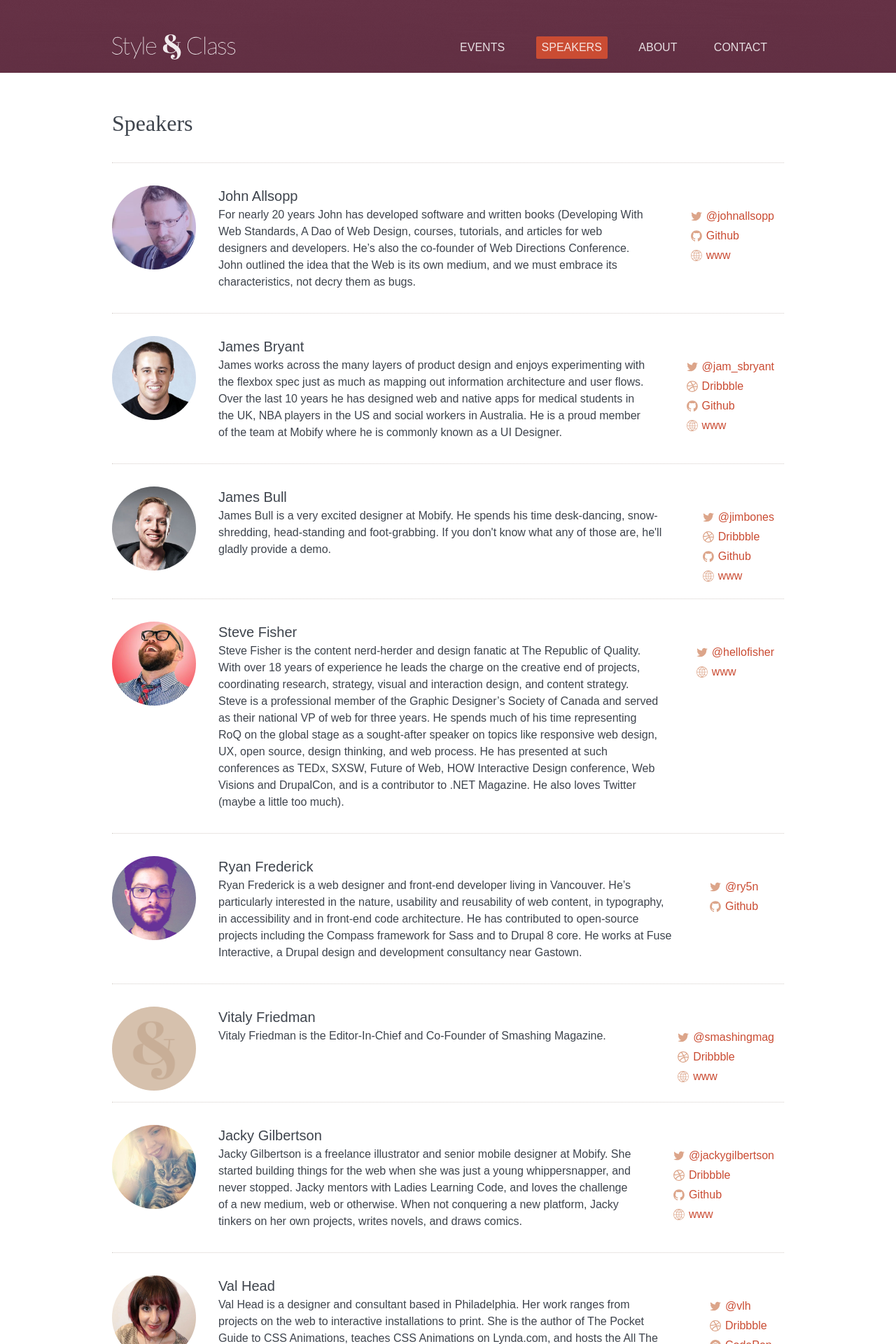
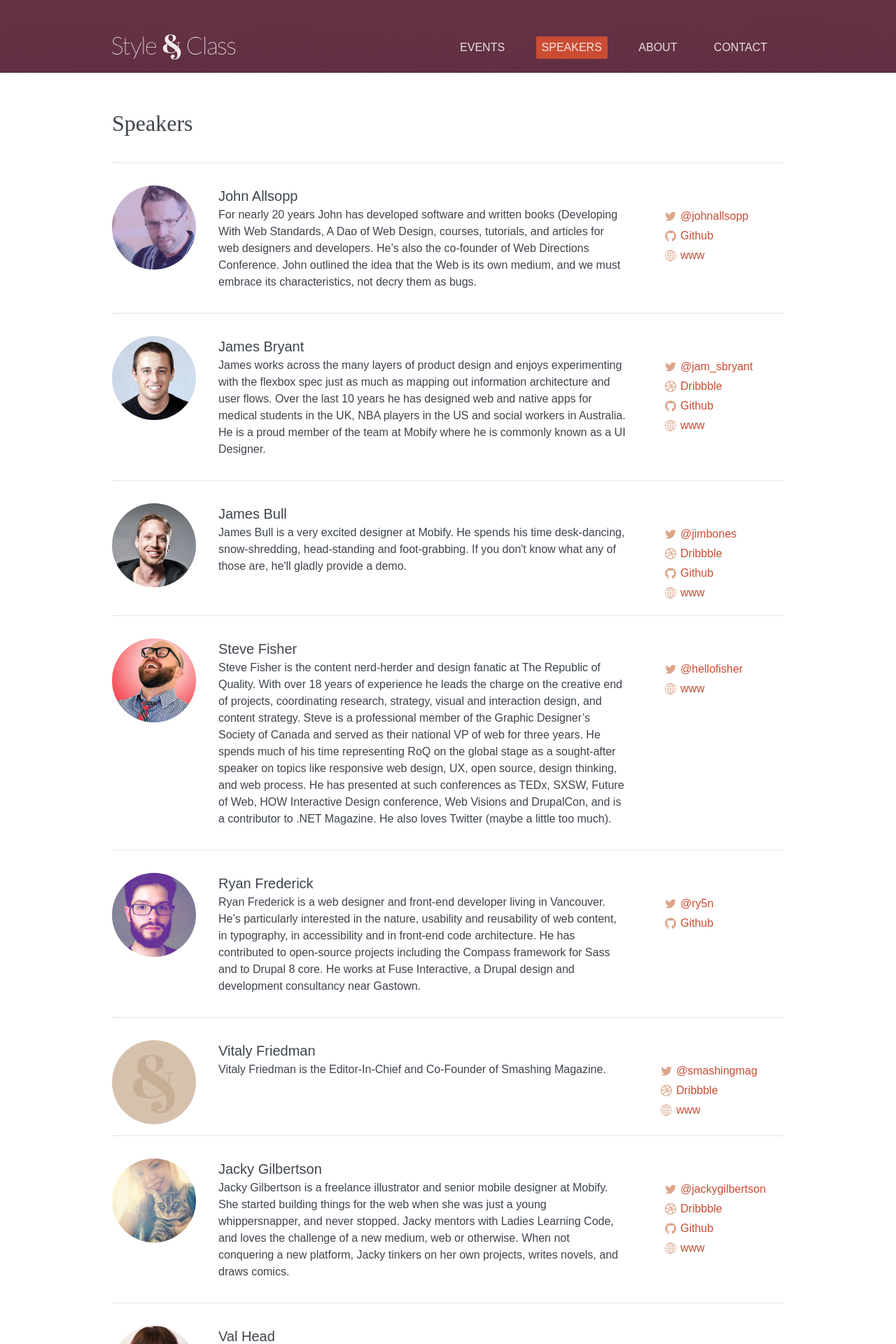
Before and after one commit to styleandclass/styleandclass.ca, a Jekyll site: the page built from root/speakers/index.html, in a window 1280 px wide. Shown: the top 1920 px of the page at 70% size. Built offline with Jekyll 4.4.1, drawn with Linux system fonts in a browser that asks for light colours.

Commit message:
Fixing social links column width

```diff
--- a/root/_sass/_component-person.scss
+++ b/root/_sass/_component-person.scss
@@ -62,7 +62,7 @@
     text-align: center;
 
     @include screen-small {
-        flex: 1 0 10rem;
+        flex: 1 0 14rem;
         padding: 2rem 0 0 3rem;
         text-align: left;
     }
```
Also changed, not shown: 2 other files.
